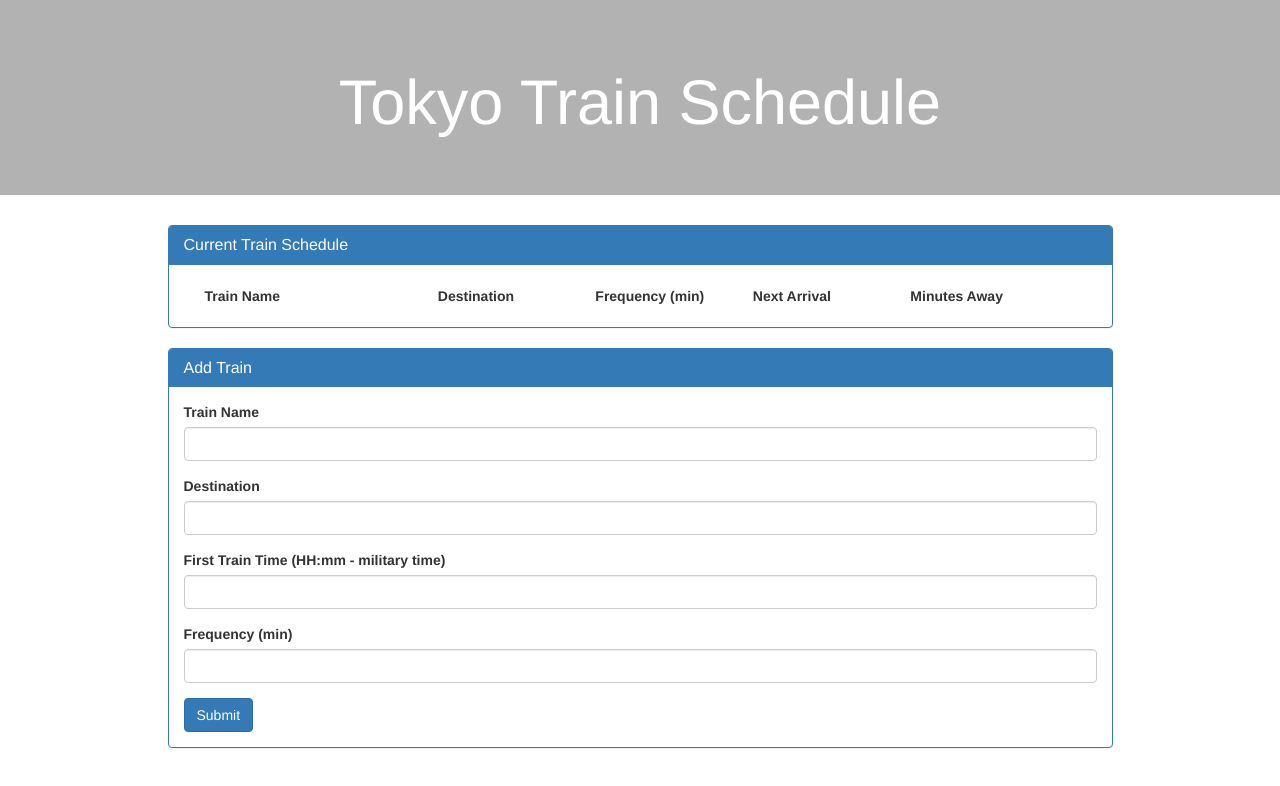
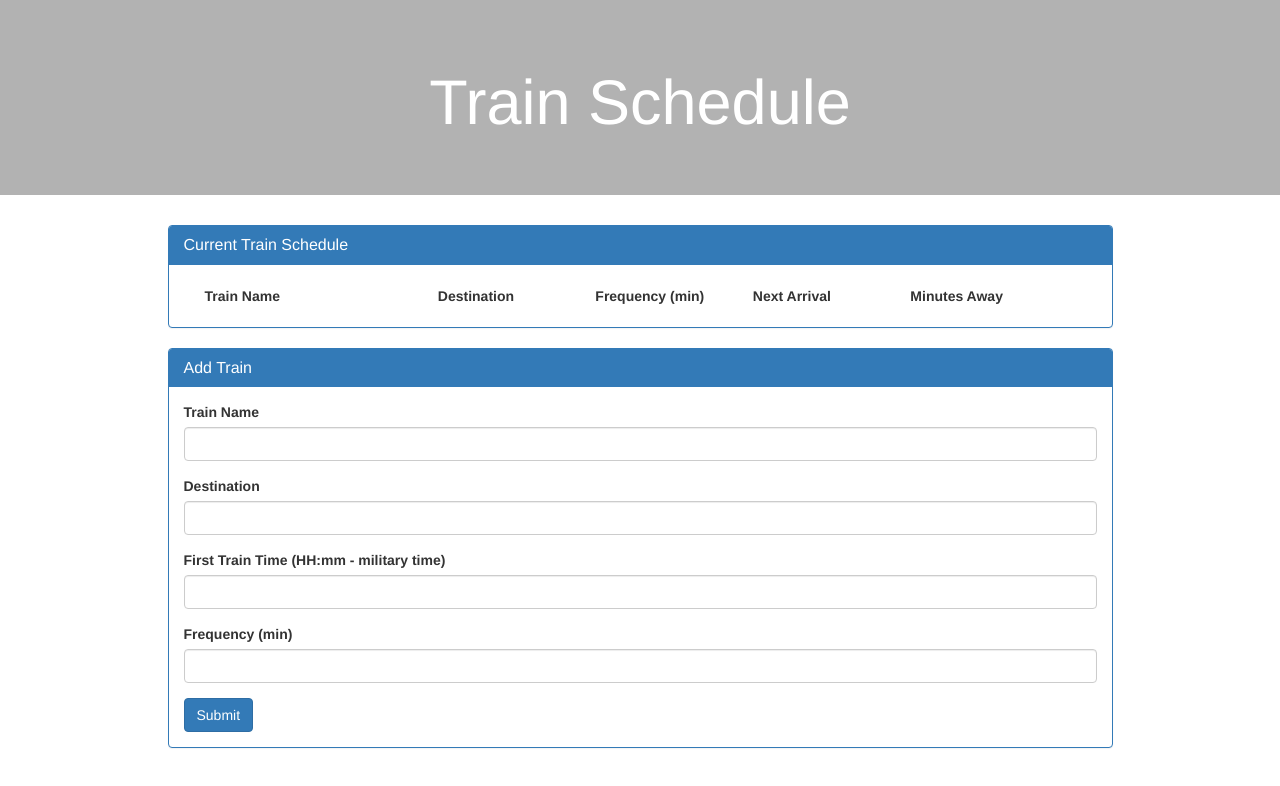
Before and after one commit to Sushi500/HW-Train-Schedule, a plain HTML site: page index.html in a window 1280 px wide. Drawn offline with nearby package versions, Linux system fonts and the light colour scheme; a script that the page names is missing.

Commit message:
minor changes

```diff
--- a/index.html
+++ b/index.html
@@ -3,7 +3,7 @@
     <head>
 
         <meta charset="utf-8">
-        <title>Tokyo Train Schedule</title>
+        <title>Train Schedule</title>
         <meta name="description" content="">
         <meta name="viewport" content="width=device-width, initial-scale=1">
         <link rel="stylesheet" href="https://maxcdn.bootstrapcdn.com/bootstrap/3.3.6/css/bootstrap.min.css" integrity="sha384-1q8mTJOASx8j1Au+a5WDVnPi2lkFfwwEAa8hDDdjZlpLegxhjVME1fgjWPGmkzs7" crossorigin="anonymous">
@@ -17,7 +17,7 @@
 
     <!-- Jumbotron -->
      <div class="jumbotron">
-         <h1 class="text-center">Tokyo Train Schedule</h1>
+         <h1 class="text-center">Train Schedule</h1>
      </div>
 
      <div class="container schedule-container">
```
